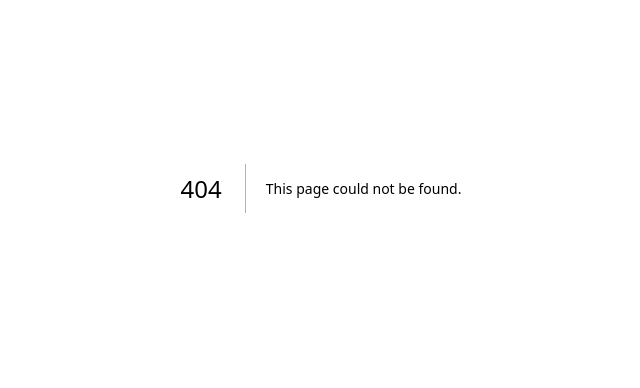
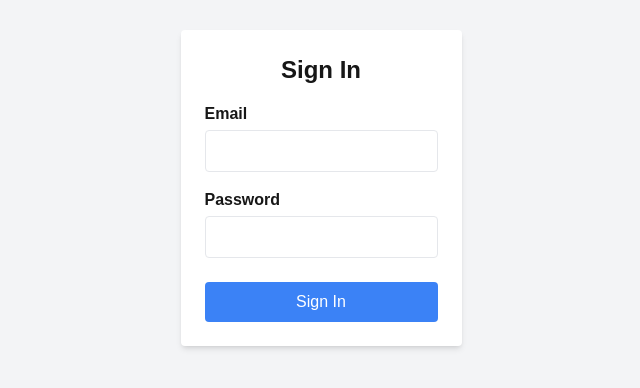
Before and after one commit to AGasco/dashboard-graphs, a Next.js app: page /login in a window 1280 px wide. Before the commit this address had no page. Shown: the part 212-600 px from the top of the page, without its empty margins (319-959 px from the left). Built offline with nearby package versions, Linux system fonts and the light colour scheme.

Commit message:
Implemented LoginPage and LoginForm

```diff
--- /dev/null
+++ b/app/login/LoginForm.tsx
@@ -0,0 +1,63 @@
+'use client';
+import { Button, Input } from '@/components';
+import { signIn } from 'next-auth/react';
+import { useRouter } from 'next/navigation';
+import { ChangeEvent, FormEvent, useState } from 'react';
+
+const initialState = { email: '', password: '' };
+
+const LoginForm = () => {
+  const [userInfo, setUserInfo] = useState(initialState);
+  const router = useRouter();
+
+  const { email, password } = userInfo;
+
+  const handleChange = (e: ChangeEvent<HTMLInputElement>) => {
+    setUserInfo({ ...userInfo, [e.target.name]: e.target.value });
+  };
+
+  const handleSubmit = async (e: FormEvent) => {
+    e.preventDefault();
+
+    const res = await signIn(PROVIDER_CREDENTIALS, {
+      email,
+      password,
+      redirect: false
+    });
+
+    if (res && !res.error) {
+      router.push('/dashboard');
+    } else {
+      alert('Invalid credentials');
+    }
+  };
+
+  return (
+    <form className="p-6 bg-white rounded shadow-md" onSubmit={handleSubmit}>
+      <h1 className="mb-4 text-2xl font-bold text-center">Sign In</h1>
+      <div className="mb-4">
+        <Input
+          label="Email"
+          type="email"
+          value={email}
+          onChange={handleChange}
+          required
+        />
+      </div>
+      <div className="mb-6">
+        <Input
+          label="Password"
+          type="password"
+          value={password}
+          onChange={handleChange}
+          required
+        />
+      </div>
+      <Button type="submit" className="w-full">
+        Sign In
+      </Button>
+    </form>
+  );
+};
+
+export default LoginForm;
--- /dev/null
+++ b/app/login/page.tsx
@@ -0,0 +1,11 @@
+import LoginForm from './LoginForm';
+
+const LoginPage = () => {
+  return (
+    <div className="flex items-center justify-center min-h-screen bg-gray-100">
+      <LoginForm />
+    </div>
+  );
+};
+
+export default LoginPage;
```
